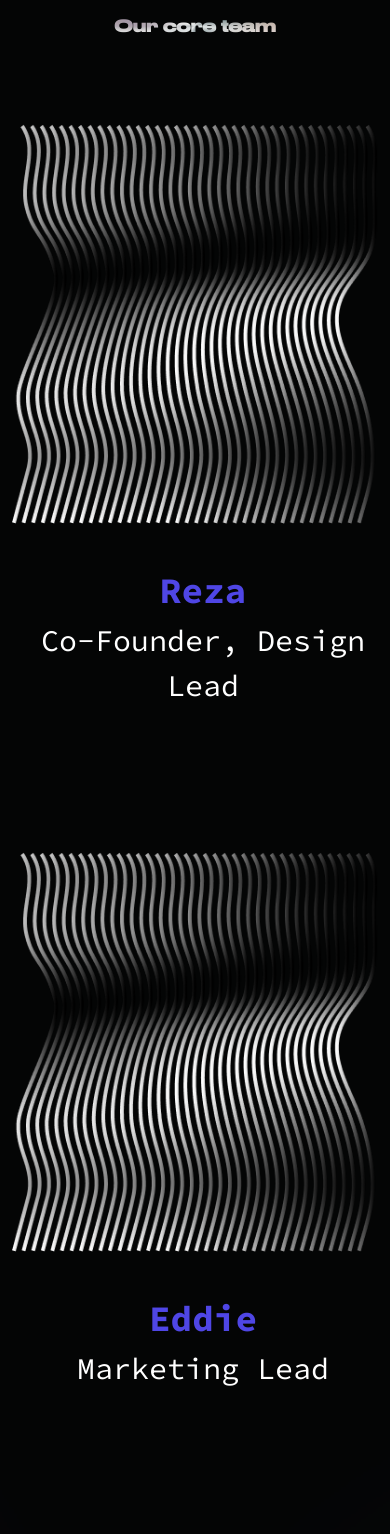
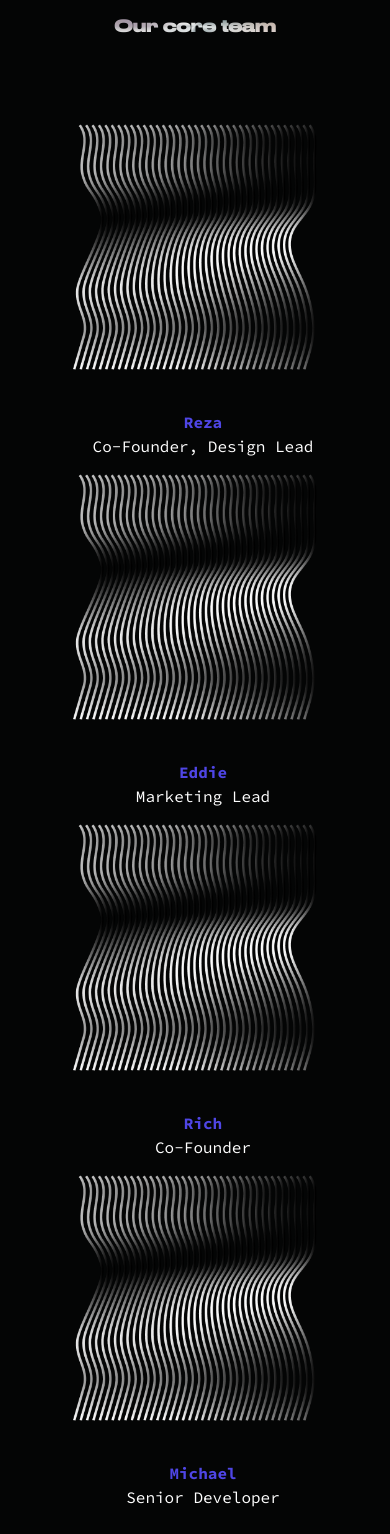
Before and after one commit to fulldev001/vault3d-react, a React (Create React App) app: page / in a window 390 px wide. Shown: the part 7020-8554 px from the top of the page. Built offline with nearby package versions, Linux system fonts and the light colour scheme.

Commit message:
our core team block - tablet

```diff
--- a/src/pages/HomePage/OurCoreTeamBlock.js
+++ b/src/pages/HomePage/OurCoreTeamBlock.js
@@ -12,86 +12,86 @@ export default function OurCoreTeamBlock() {
     <div id="ourteam">
       <SectionDark
         id="how-to-buy"
-        yPadding="bg-cover py-10 md:py-36 lg:py-36"
+        yPadding="bg-cover py-10 md:py-18 lg:py-36"
       >
         <div className="container mx-auto">
           <div className="text-center">
             <MotionInView variants={varFadeInDown}>
-              <h1 className="md:text-4xl lg:text-[60px] font-bold text-transparent bg-clip-text inline-block bg-steel-button bg-cover bg-center">
+              <h1 className="md:text-[46px] lg:text-[60px] font-bold text-transparent bg-clip-text inline-block bg-steel-button bg-cover bg-center">
                 Our core team
               </h1>
             </MotionInView>
           </div>
           <div className="container">
-            <div className="grid md:grid-cols-2 xs:grid-cols-1 grid-flow-row mt-[86px] gap-y-32">
+            <div className="grid md:grid-cols-2 xs:grid-cols-1 grid-flow-row mt-[86px] lg:gap-y-32 md:gap-y-16">
               <MotionInView variants={varFadeInLeft}>
-                <div>
+                <div className="w-full">
                   <div className="flex justify-center">
                     <img
                       src="/assets/images/core_team_avatar.png"
-                      className="w-[400px] h-[400px]"
+                      className="w-2/3"
                       alt="member 1"
                     />
                   </div>
 
-                  <p className="text-4xl text-indigo-600 mt-10 ml-4 text-center font-bold">
+                  <p className="lg:text-4xl md:text-3xl text-indigo-600 mt-10 ml-4 text-center font-bold">
                     Reza
                   </p>
-                  <p className="text-3xl text-white mb-4 ml-4 text-center">
+                  <p className="lg:text-3xl md:text-xl text-white mb-4 ml-4 text-center">
                     Co-Founder, Design Lead
                   </p>
                 </div>
               </MotionInView>
               <MotionInView variants={varFadeInRight}>
-                <div>
+                <div className="w-full">
                   <div className="flex justify-center">
                     <img
                       src="/assets/images/core_team_avatar.png"
-                      className="w-[400px] h-[400px]"
+                      className="w-2/3"
                       alt="member 1"
                     />
                   </div>
 
-                  <p className="text-4xl text-indigo-600 mt-10 ml-4 text-center font-bold">
+                  <p className="lg:text-4xl md:text-3xl text-indigo-600 mt-10 ml-4 text-center font-bold">
                     Eddie
                   </p>
-                  <p className="text-3xl text-white mb-4 ml-4 text-center">
+                  <p className="lg:text-3xl md:text-xl text-white mb-4 ml-4 text-center">
                     Marketing Lead
                   </p>
                 </div>
               </MotionInView>
               <MotionInView variants={varFadeInRight}>
-                <div>
+                <div className="w-full">
                   <div className="flex justify-center">
                     <img
                       src="/assets/images/core_team_avatar.png"
-                      className="w-[400px] h-[400px]"
+                      className="w-2/3"
                       alt="member 1"
                     />
                   </div>
 
-                  <p className="text-4xl text-indigo-600 mt-10 ml-4 text-center font-bold">
+                  <p className="lg:text-4xl md:text-3xl text-indigo-600 mt-10 ml-4 text-center font-bold">
                     Rich
                   </p>
-                  <p className="text-3xl text-white mb-4 ml-4 text-center">
+                  <p className="lg:text-3xl md:text-xl text-white mb-4 ml-4 text-center">
                     Co-Founder
                   </p>
                 </div>
               </MotionInView>
               <MotionInView variants={varFadeInLeft}>
-                <div>
+                <div className="w-full">
                   <div className="flex justify-center">
                     <img
                       src="/assets/images/core_team_avatar.png"
-                      className="w-[400px] h-[400px]"
+                      className="w-2/3"
                       alt="member 1"
                     />
                   </div>
 
-                  <p className="text-4xl text-indigo-600 mt-10 ml-4 text-center font-bold">
+                  <p className="lg:text-4xl md:text-3xl text-indigo-600 mt-10 ml-4 text-center font-bold">
                     Michael
                   </p>
-                  <p className="text-3xl text-white mb-4 ml-4 text-center">
+                  <p className="lg:text-3xl md:text-xl text-white mb-4 ml-4 text-center">
                     Senior Developer
                   </p>
                 </div>
```
